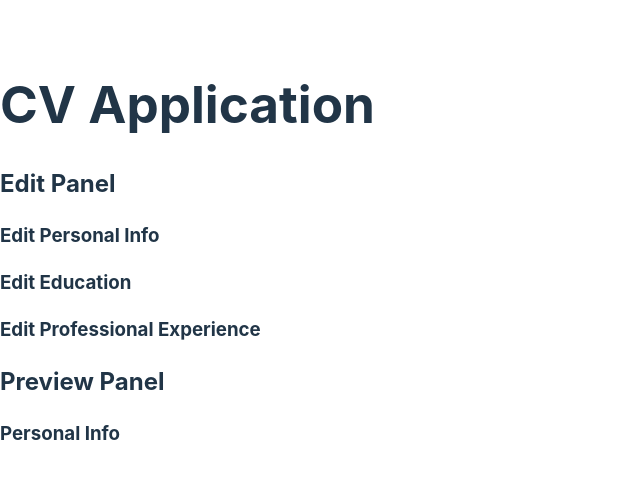
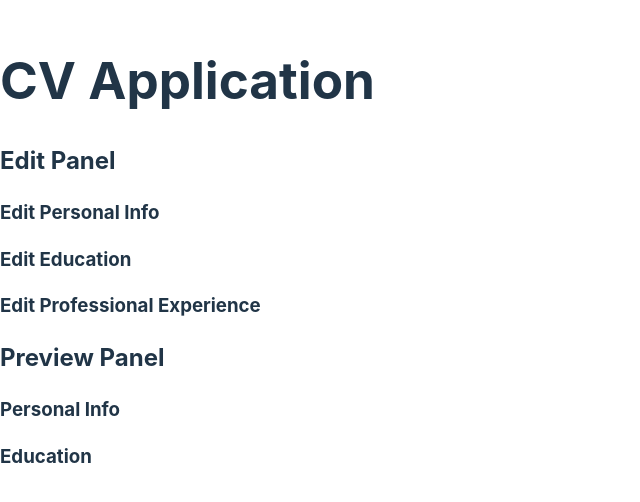
Before and after one commit to frarosset/cv-application, a React (Vite) app: page / in a window 1280 px wide. Shown: the part 146-648 px from the top of the page, without its empty margins (0-640 px from the left). Built offline with nearby package versions, Linux system fonts and the light colour scheme.

Commit message:
feat(PreviewEducationPanel): initialize PreviewEducationPanel component
The component currently just shows an h3 heading wrapped into a div.

The component is set in the PreviewPanel component.

```diff
--- /dev/null
+++ b/src/components/PreviewEducationPanel.jsx
@@ -0,0 +1,9 @@
+function PreviewEducationPanel() {
+  return (
+    <div className="preview-education-panel">
+      <h3>Education</h3>
+    </div>
+  );
+}
+
+export default PreviewEducationPanel;
--- a/src/components/PreviewPanel.jsx
+++ b/src/components/PreviewPanel.jsx
@@ -1,10 +1,12 @@
 import PreviewPersonalInfoPanel from "./PreviewPersonalInfoPanel.jsx";
+import PreviewEducationPanel from "./PreviewEducationPanel.jsx";
 
 function PreviewPanel() {
   return (
     <div className="preview-panel">
       <h2>Preview Panel</h2>
       <PreviewPersonalInfoPanel />
+      <PreviewEducationPanel />
     </div>
   );
 }
```
